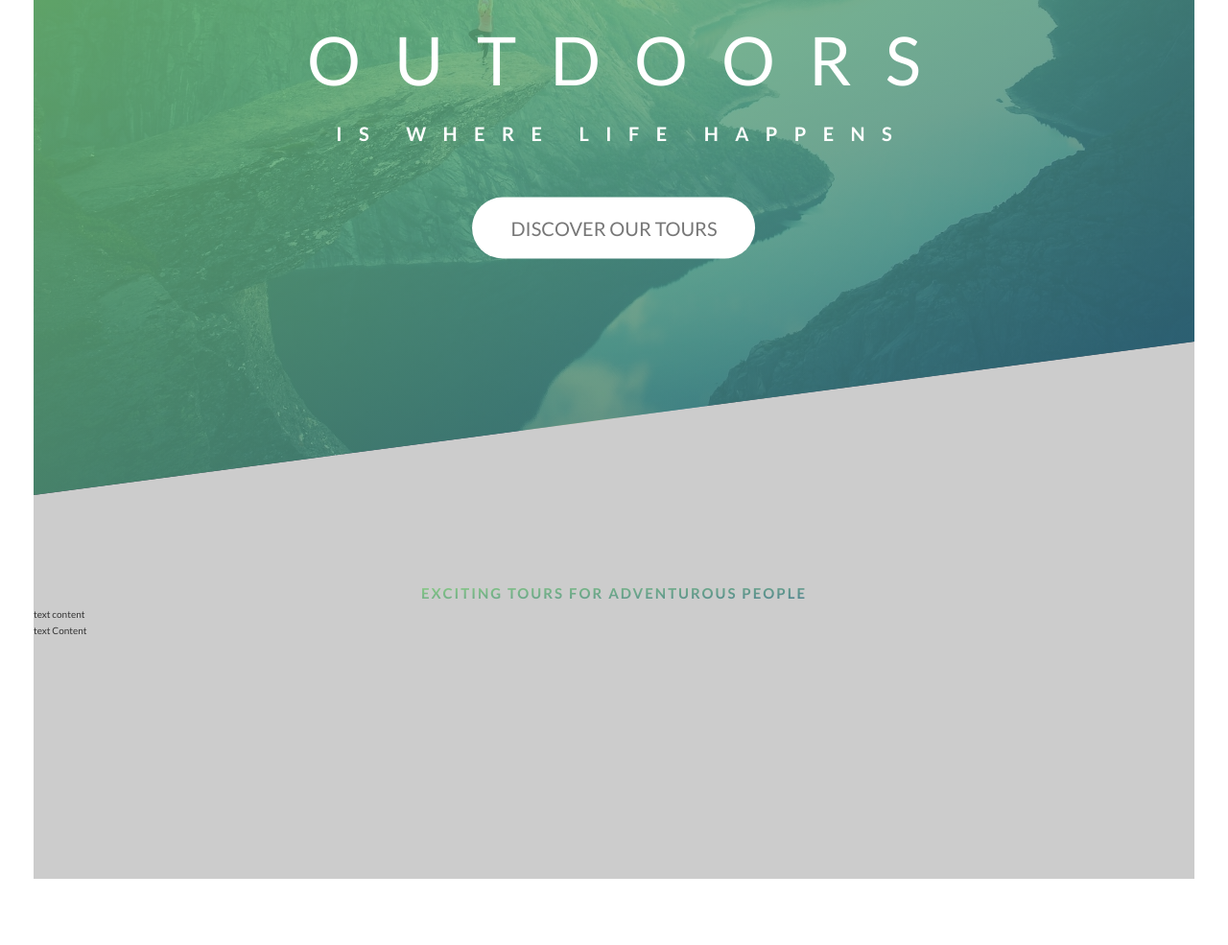
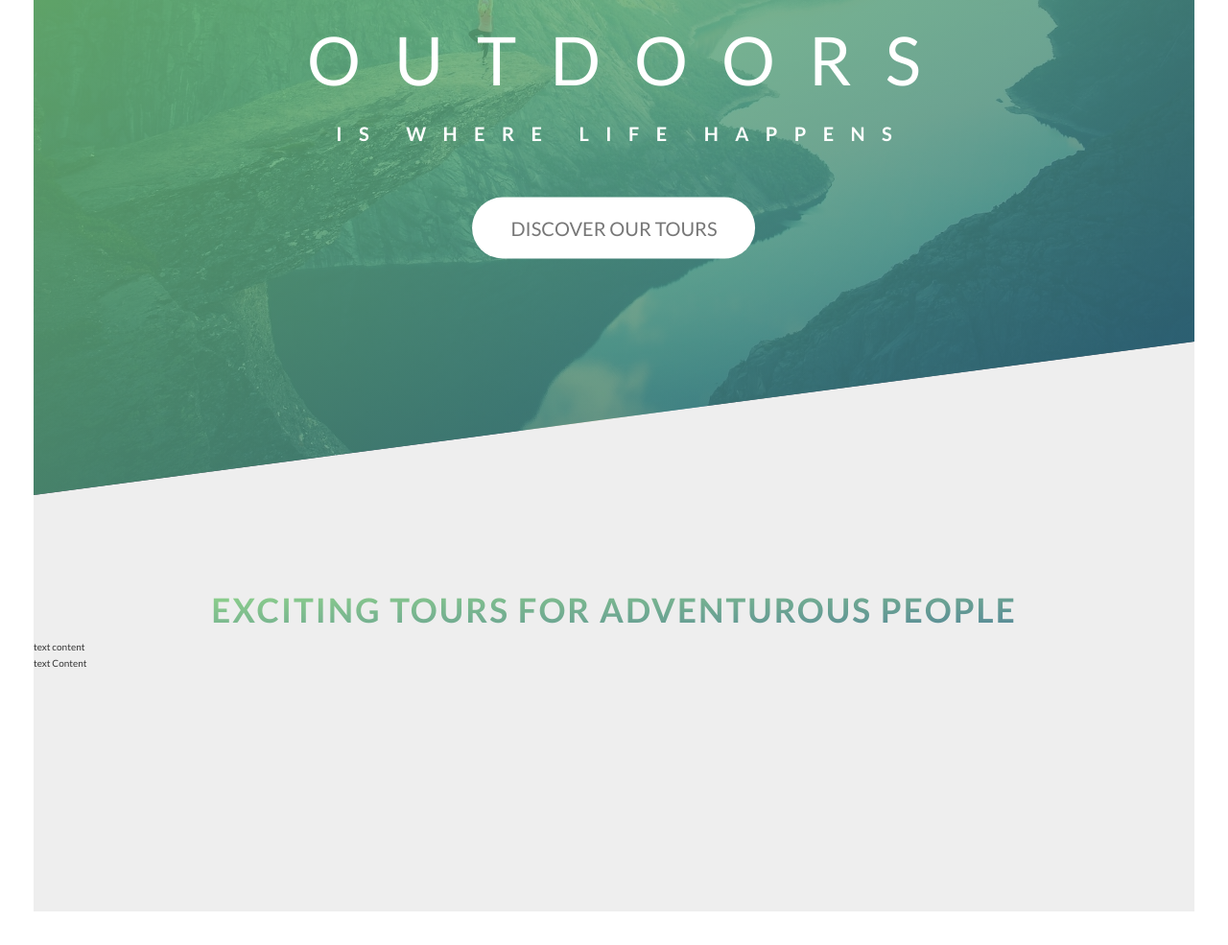
Before and after one commit to Jakubisik/Natours-Tours-Web, a website: page index.html in a window 1280 px wide. Shown: the part 279-1264 px from the top of the page at 96% size. Before the commit the page ends 1230 px from the top, so only its background shows below. Drawn offline with Linux system fonts and the light colour scheme.

Commit message:
some changes 3

```diff
--- a/sass/main.scss
+++ b/sass/main.scss
@@ -220,13 +220,13 @@ body {
 }
 
 .section-about {
-  background-color: #ccc;
+  background-color: #eee;
   padding: 25rem 0;
   margin-top: -20vh;
 }
 
 .heading-secondary {
-  font-size: 3, 5rem;
+  font-size: 3.5rem;
   text-transform: uppercase;
   font-weight: 700;
   display: inline-block;
@@ -249,5 +249,4 @@ body {
 
 .u-center-text {
   text-align: center;
-  font-weight: normal;
 }
```
Also changed, not shown: css/style.css.
